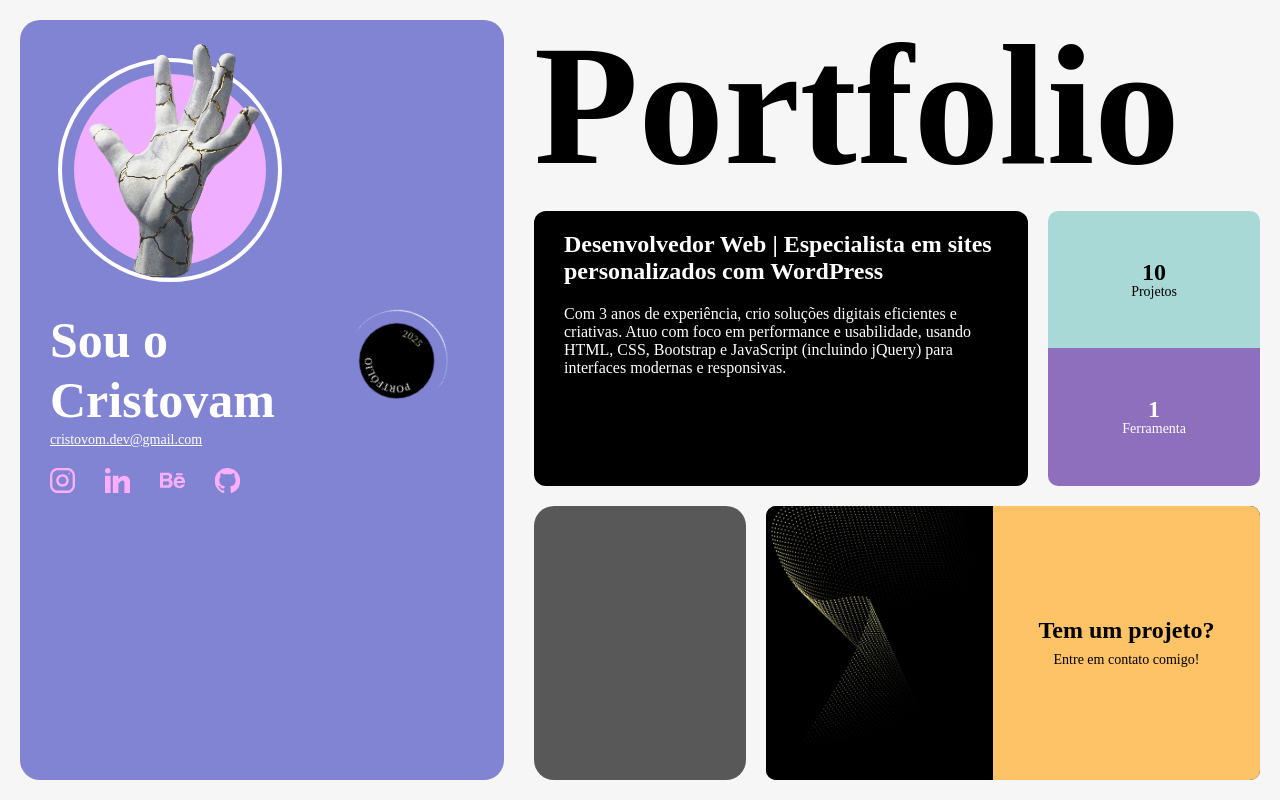
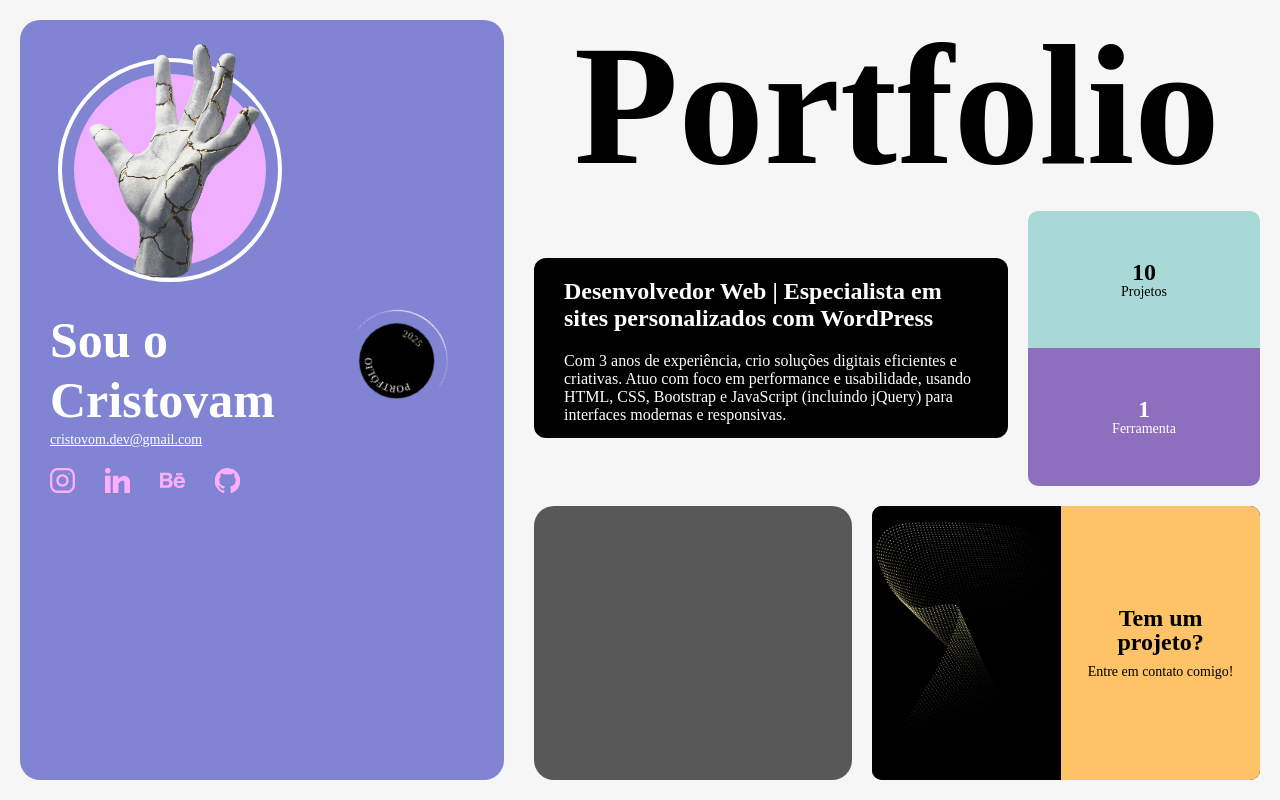
Before and after one commit to Cristovom/portfolio-2025, a plain HTML site: page index.html in a window 1280 px wide. Drawn offline with nearby package versions, Linux system fonts and the light colour scheme; some packages are replaced by stand-ins of ours; a script that the page names is missing; some icons are missing; a web font is replaced by a local one.

Commit message:
ajustes de responsividade

```diff
--- a/index.html
+++ b/index.html
@@ -95,7 +95,7 @@
                         <h1 class="m0 p0 text-center">Portfolio</h1>
                     </div>
 
-                    <div class="grid-content flex align-center gap20 justify-between">
+                    <div class="grid-content flex flex-column align-center gap20 justify-between">
                         <div class="box-70 p20 round20 flex align-items-center flex-column justify-center">
                             <h2 class="text-white m0">Desenvolvedor Web | Especialista em sites personalizados com WordPress</h2>
                             <p class="text-white m0">
--- a/style.css
+++ b/style.css
@@ -292,8 +292,8 @@ main.main-principal {
     background: #000;
 }
 
-.grid-content {
-    width: 100%;
+.aside-right .grid-content:nth-of-type(2) {
+    /* width: calc(100% - 30px); */
 }
 
 .grid-content .box-30 {
@@ -342,6 +342,7 @@ span.pt-10 {
 .aside-right .grid-content:nth-of-type(3) .box-70 {
     display: flex;
     height: 240px;
+    width: 100%;
 }
 
 .aside-right .grid-content:nth-of-type(3) .box-70 img {
@@ -359,7 +360,7 @@ span.pt-10 {
 .aside-right .grid-content:nth-of-type(3) .box-30:after {
     content: "";
     display: inline-block;
-    background: linear-gradient(to right, #f6f6f6 17%, #585858 17%);
+    background: linear-gradient(to right, #585858 17%, #585858 17%);
     position: absolute;
     z-index: 3;
     bottom: 20px;
@@ -528,6 +529,26 @@ section.projetos.viewer {
     transition: .6s ease-in-out;
 }
 
+.aside-right .grid-content:nth-of-type(2) .box-70 {
+    width: auto;
+    height: auto;
+}
+
+.grid-content .box-30 {
+    width: 100%;
+}
+
+.aside-right .align-center.flex.flex-column.gap20.justify-between {width: 100%;}
+
+.aside-right .grid-content:nth-of-type(3) {
+    flex-direction: column;
+}
+
+.aside-right .grid-content:nth-of-type(3) .box-30 {
+    padding: 0;
+    height: 250px;
+}
+
 @media(min-width:1024px) {
     body.overflow-hidden {
         overflow: hidden;
@@ -603,10 +624,13 @@ section.projetos.viewer {
 
     .aside-right .grid-content:nth-of-type(3) .box-70 {
         height: 205px;
+        width: 55%;
     }
 
     .aside-right .grid-content:nth-of-type(3) .box-30 {
         height: 165px;
+        width: 45%;
+        height: 205px;
     }
 
     .bg-yellow,
@@ -678,6 +702,19 @@ section.projetos.viewer {
 
     .aside-right .grid-content:nth-of-type(3) .box-30:after {
         background: #585858;
+    }
+
+    .aside-right .grid-content:nth-of-type(2) {
+        flex-direction: row;
+    }
+
+    .aside-right .grid-content:nth-of-type(2) .box-70 {
+        height: 180px;
+    }
+
+    .aside-right .grid-content:nth-of-type(3) {
+        flex-direction: row;
+        width: 100%;
     }
 }
 
```
Also changed, not shown: cases/ferramentas/qrcode/index.html (+3 -3 lines).
